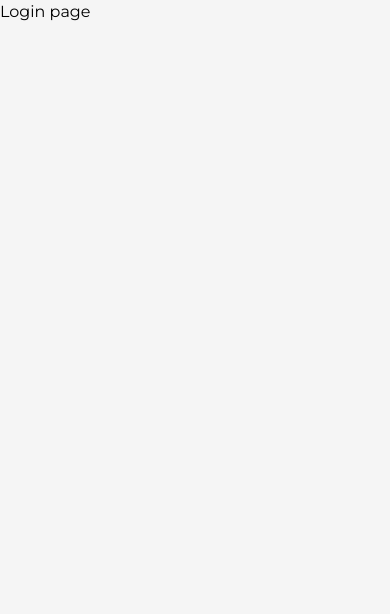
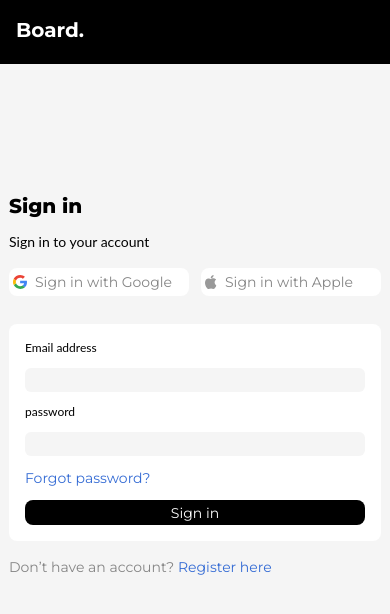
Before and after one commit to Gnani-is-Coding/Front-End-Dev-Task, a Next.js app: page /login in a window 390 px wide. Shown: the top 614 px of the page. Built offline with nearby package versions, Linux system fonts and the light colour scheme.

Commit message:
fixes login responsive

```diff
--- a/components/Header.js
+++ b/components/Header.js
@@ -2,7 +2,7 @@
 
 const NavBar = () => {
     return (
-        <div>
+        <div className="lg:hidden w-100vw">
         <nav className="bg-black h-16 p-4">
             <h1 className="text-white text-xl font-bold ">Board.</h1>
         </nav>
--- a/pages/index.js
+++ b/pages/index.js
@@ -5,7 +5,7 @@ import Header from "@/components/Header"
 export default function Home() {
   return (
       <div>
-        <Header/>
+        {/* <Header/> */}
       </div>
   );
 }
--- a/pages/login.js
+++ b/pages/login.js
@@ -1,5 +1,75 @@
+import Header from "@/components/Header"
+
+
 export default  function login() {
     return(
-        <h1> Login page</h1>
+        <>
+        <Header/>
+        <div className="flex w-full h-[100vh]">
+
+        <div className="bg-black rounded-lg rounded-l-none hidden lg:flex w-[40vw]
+          justify-center items-center text-center">
+            <h1 className="text-white text-3xl font-bold my-auto">Board.</h1>
+        </div>
+
+        <div className="flex  justify-center align-center w-full my-32 lg:w-[60vw]">
+            <div className="flex flex-col gap-1">
+                <h1 className="text-black text-xl font-extrabold">Sign in</h1>
+                <p className="font-lato text-black text-sm mt-2">Sign in to your account</p>
+
+                <div className="flex my-3">
+                <div className="flex items-center bg-[#ffffff] w-[180px] p-1 rounded-lg mr-3">
+                            <svg width="14" height="14" viewBox="0 0 14 14" fill="none" xmlns="http://www.w3.org/2000/svg">
+                <g clip-path="url(#clip0_0_347)">
+                <path d="M13.9926 7.13096C13.9926 6.55738 13.9449 6.13883 13.8419 5.70477H7.1394V8.2936H11.0736C10.9943 8.93695 10.566 9.90584 9.61414 10.5569L9.6008 10.6436L11.72 12.2478L11.8668 12.2622C13.2152 11.0452 13.9926 9.25473 13.9926 7.13096Z" fill="#4285F4"/>
+                <path d="M7.13948 13.9519C9.06691 13.9519 10.685 13.3318 11.8669 12.2622L9.61422 10.5569C9.0114 10.9677 8.20233 11.2545 7.13948 11.2545C5.2517 11.2545 3.64946 10.0376 3.07831 8.35565L2.99459 8.3626L0.791024 10.0291L0.762207 10.1074C1.93612 12.3862 4.34742 13.9519 7.13948 13.9519Z" fill="#34A853"/>
+                <path d="M3.07816 8.35566C2.92746 7.92161 2.84024 7.45651 2.84024 6.97597C2.84024 6.49537 2.92746 6.03033 3.07023 5.59627L3.06624 5.50383L0.835056 3.81058L0.762055 3.84451C0.27823 4.79015 0.000610352 5.85207 0.000610352 6.97597C0.000610352 8.09987 0.27823 9.16173 0.762055 10.1074L3.07816 8.35566Z" fill="#FBBC05"/>
+                <path d="M7.13948 2.69735C8.47995 2.69735 9.38417 3.26317 9.89976 3.73602L11.9145 1.81375C10.6771 0.689847 9.0669 0 7.13948 0C4.34742 0 1.93612 1.5657 0.762207 3.8445L3.07038 5.59626C3.64946 3.91428 5.2517 2.69735 7.13948 2.69735Z" fill="#EB4335"/>
+                </g>
+                <defs>
+                <clipPath id="clip0_0_347">
+                <rect width="14" height="14" fill="white"/>
+                </clipPath>
+                </defs>
+                </svg>
+                <p className="text-[#858585] text-sm px-2">Sign in with Google</p>
+
+                </div>
+
+                <div className="flex items-center bg-[#ffffff] w-[180px] p-1 rounded-lg">
+                            <svg width="12" height="14" viewBox="0 0 12 14" fill="none" xmlns="http://www.w3.org/2000/svg">
+                <g clip-path="url(#clip0_0_355)">
+                <path d="M6.34516 1.21952C7.27201 0.00716167 8.56055 0.00125122 8.56055 0.00125122C8.56055 0.00125122 8.75222 1.14107 7.83144 2.23908C6.84828 3.41151 5.73078 3.21966 5.73078 3.21966C5.73078 3.21966 5.52094 2.29759 6.34516 1.21952ZM5.84866 4.0181C6.32548 4.0181 7.21043 3.36763 8.36232 3.36763C10.3451 3.36763 11.1251 4.76781 11.1251 4.76781C11.1251 4.76781 9.59954 5.54189 9.59954 7.42017C9.59954 9.53904 11.5 10.2693 11.5 10.2693C11.5 10.2693 10.1715 13.9801 8.37708 13.9801C7.55292 13.9801 6.91217 13.4289 6.04378 13.4289C5.15883 13.4289 4.28065 14.0007 3.70868 14.0007C2.0701 14.0007 0 10.4806 0 7.65098C0 4.86704 1.7522 3.40664 3.39569 3.40664C4.46411 3.40664 5.29321 4.0181 5.84866 4.0181Z" fill="#999999"/>
+                </g>
+                <defs>
+                <clipPath id="clip0_0_355">
+                <rect width="11.5" height="14" fill="white"/>
+                </clipPath>
+                </defs>
+                </svg>
+
+                <p className="text-[#858585] text-sm px-2">Sign in with Apple</p>
+
+                </div>
+                </div>
+
+                <div className="flex flex-col gap-3 bg-[#ffffff]  p-4 rounded-lg my-3">
+                    <label htmlFor="email" className="text-black font-lato text-[400] text-xs">Email address</label>
+                    <input type="email" className="bg-[#F5F5F5] rounded-md pl-2 text-md text-bold" id="email"></input>
+
+                    <label htmlFor="password" className="text-black font-lato text-[400] text-xs">password</label>
+                    <input type="password"className="bg-[#F5F5F5] rounded-md pl-2 text-md text-bold"  id="password"></input>
+
+                    <p className="text-[#346BD4] text-sm text-[400]">Forgot password?</p>
+
+                    <button className="bg-black rounded-lg text-white text-extrabold h-[25px] text-sm ">Sign in </button>
+                </div>
+
+                <p className="text-[#858585] text-sm">Don’t have an account? <span className="text-[#346BD4] text-sm text-[400]">Register here</span></p>
+            </div>
+        </div>
+
+        </div>
+        </>
     )
 }
--- a/tailwind.config.js
+++ b/tailwind.config.js
@@ -12,6 +12,9 @@ module.exports = {
         "gradient-conic":
           "conic-gradient(from 180deg at 50% 50%, var(--tw-gradient-stops))",
       },
+      fontFamily: {
+        'lato': ['Lato', 'sans-serif'],
+      },
     },
   },
   plugins: [],
```
